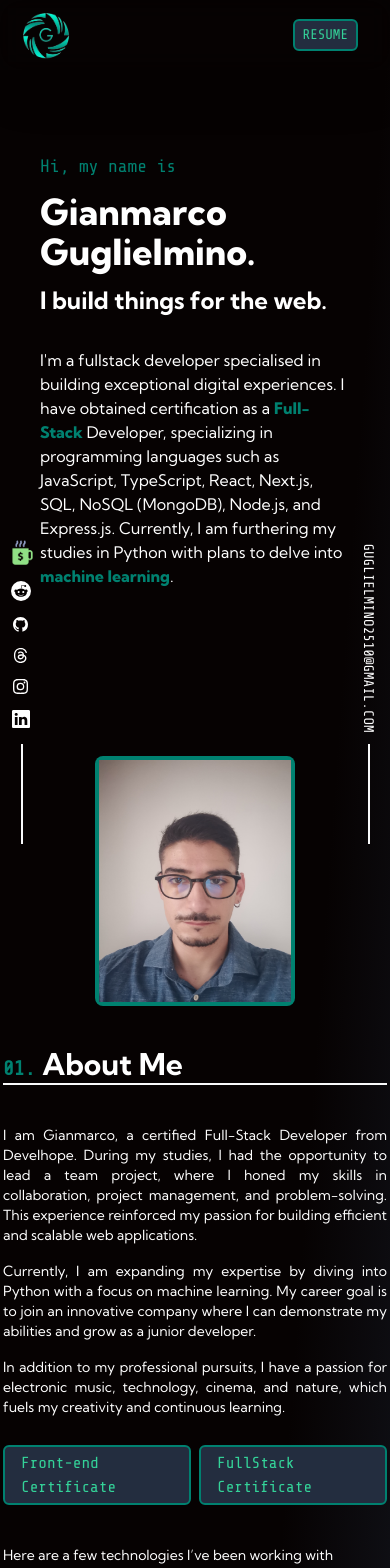
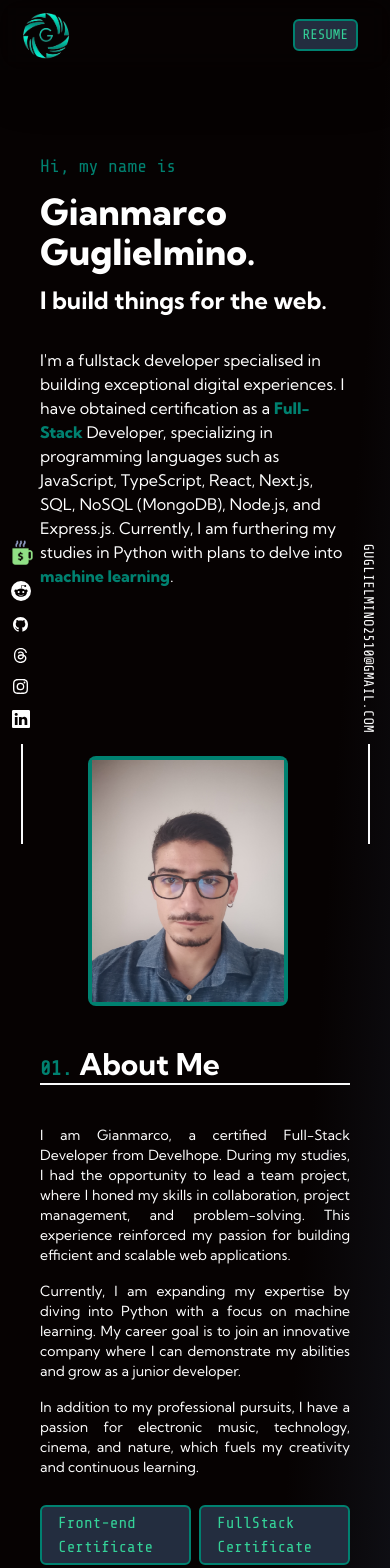
Before and after one commit to Jim2510/Fullstack-portfolio, a React (Vite) app: page / in a window 390 px wide. Shown: the top 1568 px of the page. Built offline with nearby package versions, Linux system fonts and the light colour scheme.

Commit message:
fixed about section bug

```diff
--- a/src/components/About.jsx
+++ b/src/components/About.jsx
@@ -6,7 +6,7 @@ export function About() {
   return (
     <>
       <div className="w-full flex justify-center items-center" id="about">
-        <div className="w-full sm:w-[75%] text-white flex justify-center items-center flex-col py-32 gap-8 mx-10 sm:ml-44">
+        <div className="w-full sm:w-[75%] text-white flex justify-center items-center flex-col py-32 gap-8 px-10 sm:ml-44">
           <div className="w-full flex sm:flex-row flex-col-reverse justify-center items-start gap-10 md:mx-20 mx-0">
             <div className="sm:w-[50%] h-fit flex justify-start items-start flex-col">
               <div className="flex justify-start items-center w-full flex-wrap mb-10">
@@ -160,9 +160,9 @@ export function About() {
                 </div>
               </div>
             </div>
-            <div className="w-full sm:w-[30%] h-full sm:relative group sm:left-5 top-20 sm:p-0 px-12 mx-11 sm:mx-0">
+            <div className="w-full sm:w-[30%] h-full sm:relative group sm:left-5 top-20 sm:p-0 px-12  sm:mx-0">
               <div className="w-[200px] sm:w-[300px] sm:absolute z-10 overflow-hidden h-[250px] sm:h-[300px] rounded-lg hover:-top-2 hover:right-2 top-0 left-0 transition-all ease-in-out">
-                <div className="sm:absolute w-full sm:w-[255px] h-ful hover:bg-transparent transition-all ease-in-out rounded-lg"></div>
+                <div className="sm:absolute w-full sm:w-[255px] hover:bg-transparent transition-all ease-in-out rounded-lg"></div>
                 <img
                   src={photo}
                   alt="photo"
```
